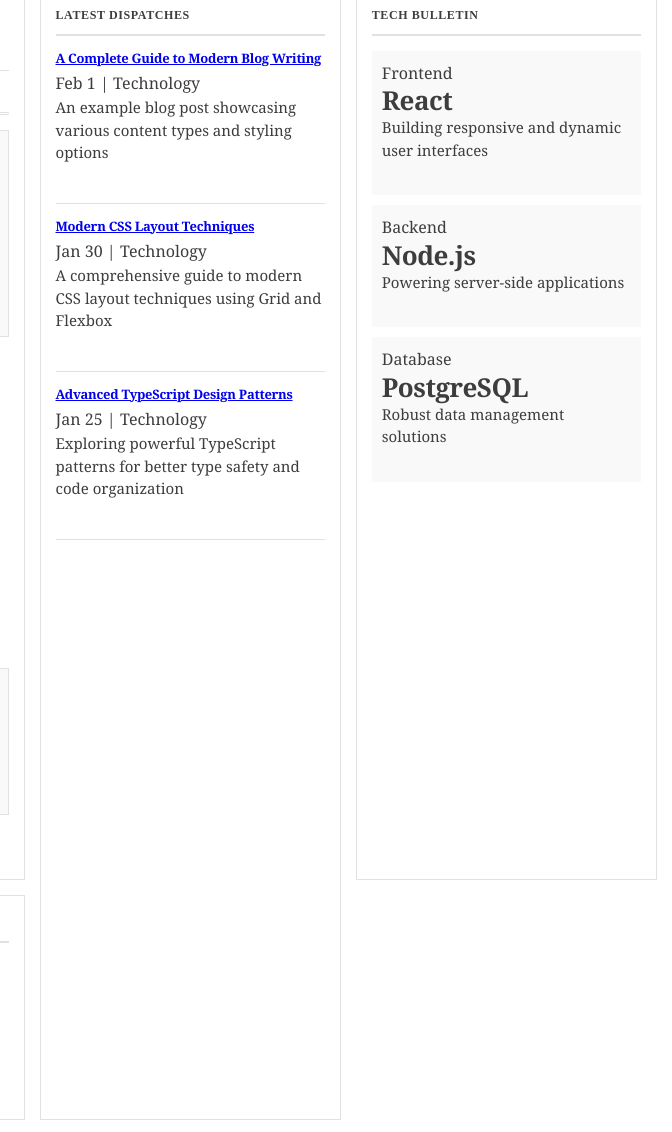
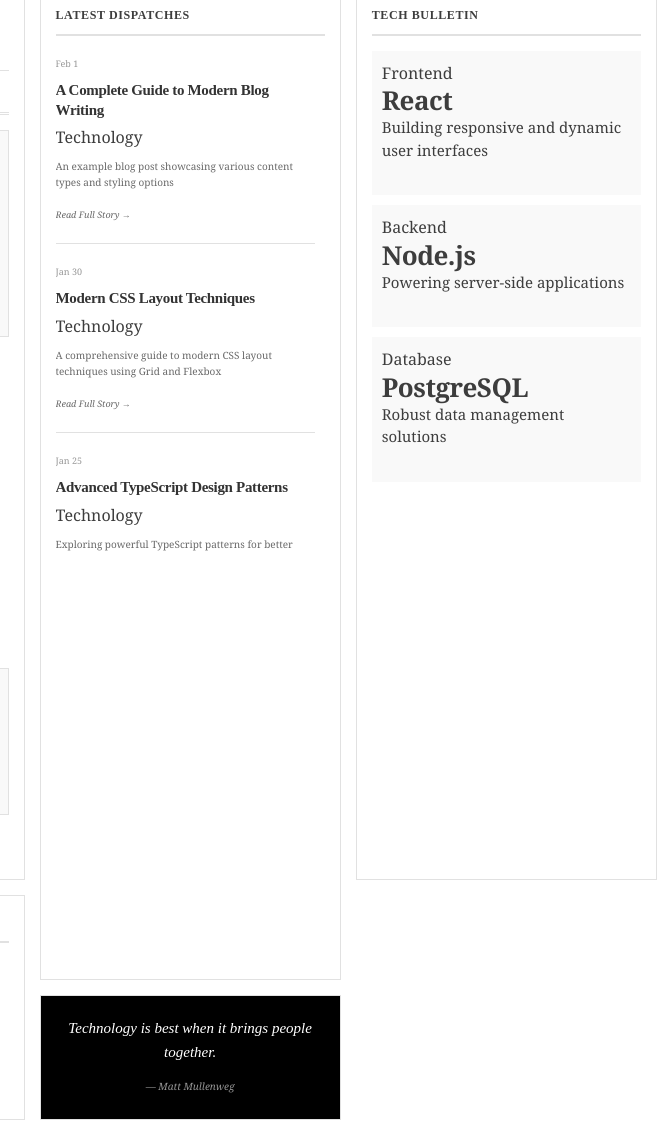
Before and after one commit to Simayon/Bento-Portfolio, an Astro site: page / in a window 1280 px wide. Shown: the part 344-1476 px from the top of the page, 608-1280 px from the left. Built offline with nearby package versions, Linux system fonts and the light colour scheme; Astro itself is replaced by a stand-in of ours; no server answers.

Commit message:
fix(Home Page): Alignment Fix
- Latest Dispatch section and Quote widget are now seperate

```diff
--- a/src/pages/index.astro
+++ b/src/pages/index.astro
@@ -105,24 +105,38 @@ const issueNumber = "No. 51,839";
             <a href="/about" class="continue-reading">Continue Reading →</a>
         </section>
 
-        <!-- Latest Posts Column -->
-        <section class="bento-item news-column">
+        <div class="news-quote-container">
+            <section class="bento-item news-section">
                 <div class="column-header">Latest Dispatches</div>
+                <div class="news-scroll-container">
                     {latestPosts.map((post) => (
                         <article class="news-item">
+                            <div class="news-date">{new Date(post.data.date).toLocaleDateString('en-US', {
+                                month: 'short',
+                                day: 'numeric'
+                            })}</div>
                             <h2><a href={`/blog/${post.slug}`}>{post.data.title}</a></h2>
                             <div class="article-meta">
-                        <span class="date">{new Date(post.data.date).toLocaleDateString('en-US', {
-                            month: 'short',
-                            day: 'numeric'
-                        })}</span>
-                        <span class="separator">|</span>
                                 <span class="category">Technology</span>
                             </div>
-                    <p>{post.data.description}</p>
+                            <p class="news-description">{post.data.description}</p>
+                            <div class="news-footer">
+                                <a href={`/blog/${post.slug}`} class="read-more">Read Full Story →</a>
+                            </div>
                         </article>
                     ))}
+                </div>
             </section>
+
+            <section class="bento-item tech-quote-section">
+                <div class="quote-content">
+                    <blockquote id="tech-quote">
+                        Loading inspiring tech quote...
+                    </blockquote>
+                    <cite id="quote-author"></cite>
+                </div>
+            </section>
+        </div>
 
         <!-- Tech Bulletin -->
         <section class="bento-item tech-bulletin">
@@ -195,6 +209,28 @@ const issueNumber = "No. 51,839";
     </main>
 </BaseLayout>
 
+<script>
+    async function fetchTechQuote() {
+        try {
+            const response = await fetch('https://api.quotable.io/random?tags=technology,science');
+            const data = await response.json();
+
+            document.getElementById('tech-quote').textContent = data.content;
+            document.getElementById('quote-author').textContent = `— ${data.author}`;
+        } catch (error) {
+            console.error('Error fetching quote:', error);
+            document.getElementById('tech-quote').textContent = 'Technology is best when it brings people together.';
+            document.getElementById('quote-author').textContent = '— Matt Mullenweg';
+        }
+    }
+
+    // Fetch quote on page load
+    fetchTechQuote();
+
+    // Refresh quote every 5 minutes
+    setInterval(fetchTechQuote, 300000);
+</script>
+
 <style>
     :root {
         --font-serif: "EB Garamond", Georgia, serif;
@@ -250,7 +286,6 @@ const issueNumber = "No. 51,839";
         letter-spacing: -0.02em;
         margin: 0.5rem 0;
         color: var(--grey1);
-        text-transform: uppercase;
     }
 
     .masthead-motto {
@@ -545,21 +580,126 @@ const issueNumber = "No. 51,839";
         border-bottom-color: var(--grey1);
     }
 
-    /* News Column */
-    .news-column {
-        grid-column: span 3;
-        grid-row: span 3;
+    /* Latest Dispatches Styling */
+    .news-scroll-container {
+        overflow-y: auto;
+        max-height: 500px;
+        padding-right: 1rem;
+        scrollbar-width: thin;
+        scrollbar-color: var(--grey7) transparent;
+    }
+
+    .news-scroll-container::-webkit-scrollbar {
+        width: 6px;
+    }
+
+    .news-scroll-container::-webkit-scrollbar-track {
+        background: transparent;
+    }
+
+    .news-scroll-container::-webkit-scrollbar-thumb {
+        background-color: var(--grey7);
+        border-radius: 3px;
     }
 
     .news-item {
-        padding-bottom: 1.5rem;
-        margin-bottom: 1.5rem;
         border-bottom: 1px solid var(--grey11);
+        padding: 1.5rem 0;
+        position: relative;
+    }
+
+    .news-item:first-child {
+        padding-top: 0;
+    }
+
+    .news-date {
+        font-family: var(--font-serif);
+        font-size: 0.9rem;
+        color: var(--grey7);
+        margin-bottom: 0.5rem;
     }
 
     .news-item h2 {
-        font-size: 1.3rem;
-        margin-bottom: 0.5rem;
+        font-family: var(--font-title);
+        font-size: 1.5rem;
+        margin: 0.5rem 0;
+        line-height: 1.3;
+    }
+
+    .news-item h2 a {
+        color: var(--grey1);
+        text-decoration: none;
+        transition: color 0.2s ease;
+    }
+
+    .news-item h2 a:hover {
+        color: var(--grey5);
+    }
+
+    .news-description {
+        font-family: var(--font-serif);
+        font-size: 1rem;
+        line-height: 1.6;
+        color: var(--grey5);
+        margin: 0.75rem 0;
+    }
+
+    .news-footer {
+        margin-top: 1rem;
+    }
+
+    .read-more {
+        font-family: var(--font-serif);
+        font-style: italic;
+        color: var(--grey5);
+        text-decoration: none;
+        font-size: 0.9rem;
+        transition: color 0.2s ease;
+    }
+
+    .read-more:hover {
+        color: var(--grey3);
+    }
+
+    /* Tech Quote Section Styling */
+    .news-quote-container {
+        grid-column: span 3;
+        grid-row: span 3;
+        display: flex;
+        flex-direction: column;
+        gap: 1.5rem;
+    }
+
+    .news-section {
+        flex: 1;
+        min-height: 0;
+    }
+
+    .tech-quote-section {
+        background: #000;
+        color: #fff;
+        padding: 2rem;
+    }
+
+    .tech-quote-section .quote-content {
+        text-align: center;
+    }
+
+    .tech-quote-section blockquote {
+        font-family: var(--font-title);
+        font-size: 1.5rem;
+        line-height: 1.6;
+        margin: 0;
+        padding: 0;
+        font-style: italic;
+    }
+
+    .tech-quote-section cite {
+        display: block;
+        margin-top: 1rem;
+        font-family: var(--font-serif);
+        font-size: 1rem;
+        color: var(--grey7);
     }
 
     /* Tech Bulletin */
@@ -708,4 +848,20 @@ const issueNumber = "No. 51,839";
             max-width: 100%;
         }
     }
+    .news-and-quote-column {
+    grid-column: span 3;
+    grid-row: span 3;
+    display: flex;
+    flex-direction: column;
+    gap: 2rem;
+}
+
+.news-scroll-container {
+    flex: 1;
+    overflow-y: auto;
+    max-height: 500px;
+    padding-right: 1rem;
+    scrollbar-width: thin;
+    scrollbar-color: var(--grey7) transparent;
+}
 </style>
```
Lines whose indentation alone changed are shown as unchanged.
